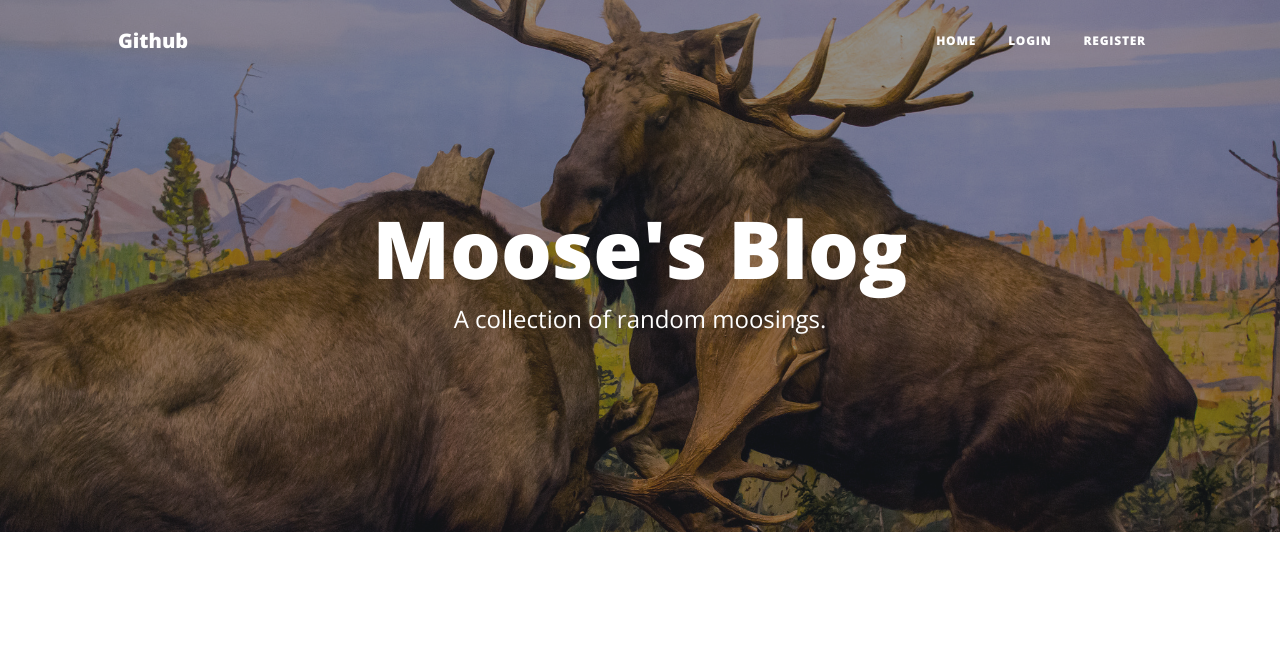
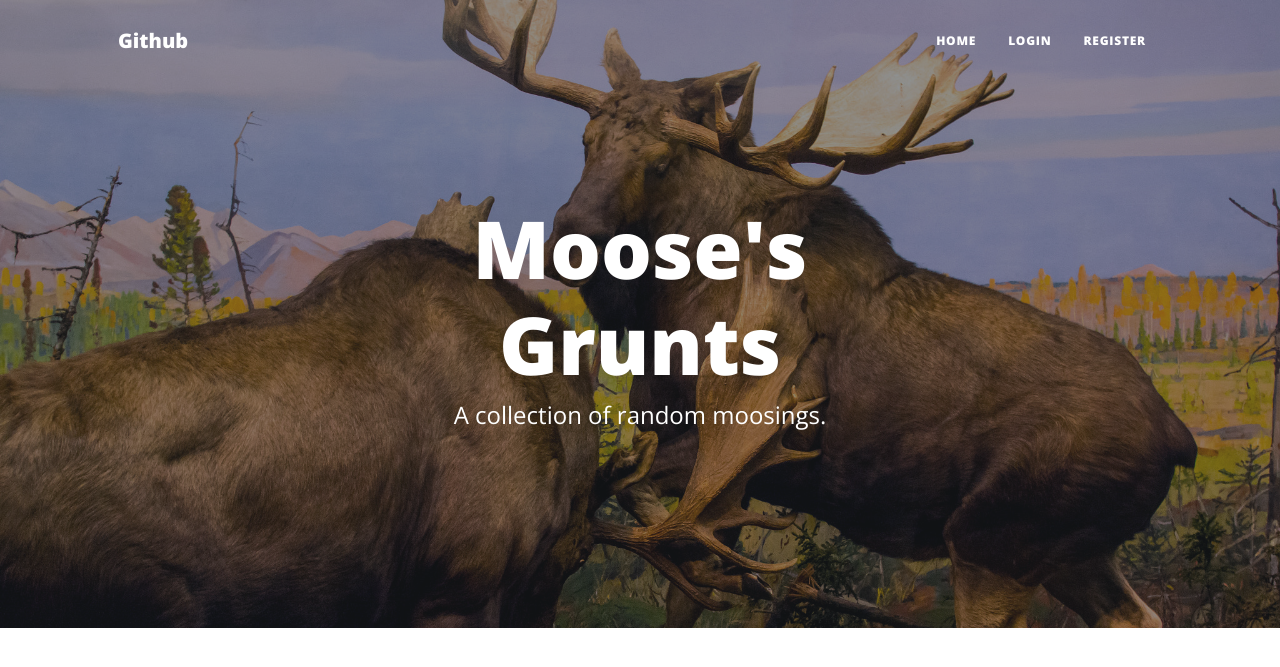
Before and after one commit to Minifauna/d71dp, a Flask app: page / in a window 1280 px wide. Shown: the top 667 px of the page. Run offline with Flask 3, Linux system fonts and the light colour scheme; data that the repository does not hold is empty; some libraries are stand-ins or nearby versions.

Commit message:
update blog title to Moose's Grunts for theme

```diff
--- a/templates/index.html
+++ b/templates/index.html
@@ -9,7 +9,7 @@
     <div class="row gx-4 gx-lg-5 justify-content-center">
       <div class="col-md-10 col-lg-8 col-xl-7">
         <div class="site-heading">
-          <h1>Moose's Blog</h1>
+          <h1>Moose's Grunts</h1>
           <span class="subheading">A collection of random moosings.</span>
         </div>
       </div>
```
